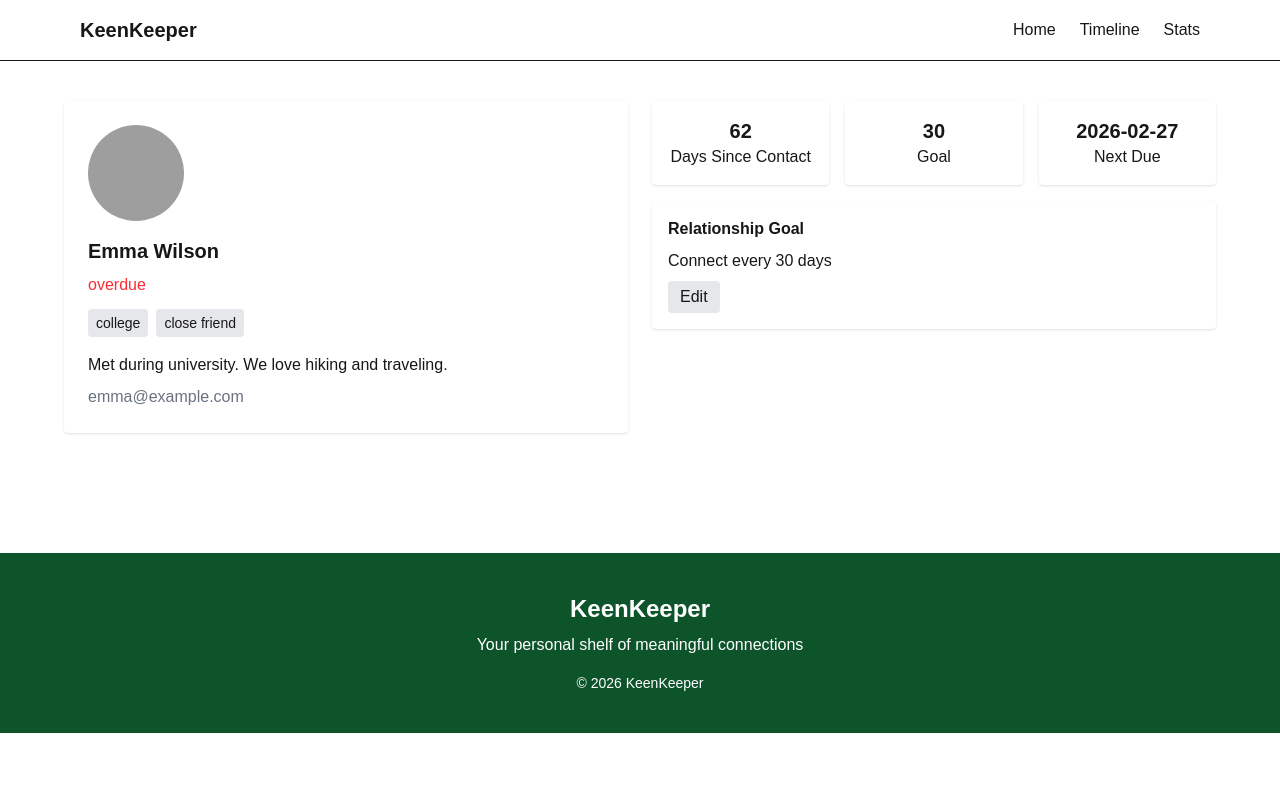
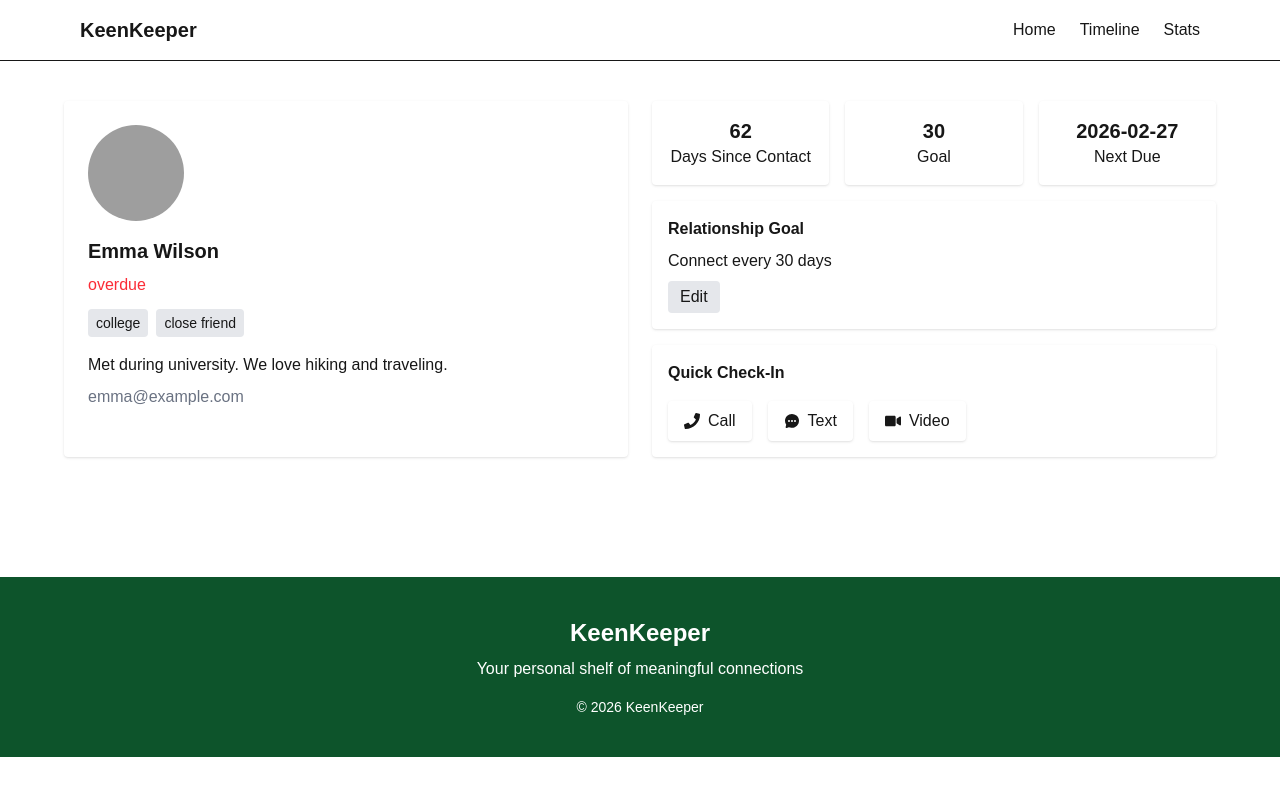
Before and after one commit to waliulnizu/keen-keeper, a Next.js app: page /friend/1 in a window 1280 px wide. Shown: the top 796 px of the page. Built offline with nearby package versions, Linux system fonts and the light colour scheme; grey boxes are pictures that could not be loaded.

Commit message:
added quick check-in buttons with react icon

```diff
--- a/package.json
+++ b/package.json
@@ -11,7 +11,8 @@
   "dependencies": {
     "next": "16.2.4",
     "react": "19.2.4",
-    "react-dom": "19.2.4"
+    "react-dom": "19.2.4",
+    "react-icons": "^5.6.0"
   },
   "devDependencies": {
     "@tailwindcss/postcss": "^4",
--- a/src/app/friend/[id]/page.jsx
+++ b/src/app/friend/[id]/page.jsx
@@ -2,6 +2,8 @@ import Navbar from "@/components/Navbar";
 import Footer from "@/components/Footer";
 import friends from "@/data/friends.json";
 import Image from "next/image";
+import { FaPhone, FaVideo } from "react-icons/fa";
+import { IoChatbubbleEllipses } from "react-icons/io5";
 
 const FriendDetails = async ({ params }) => {
   const { id } = await params;
@@ -74,20 +76,33 @@ const FriendDetails = async ({ params }) => {
             </div>
           </div>
           <div className="shadow p-4 rounded mt-4">
+            <h2 className="font-bold">Relationship Goal</h2>
 
-<h2 className="font-bold">
-Relationship Goal
-</h2>
+            <p className="mt-2">Connect every {friend.goal} days</p>
 
-<p className="mt-2">
-Connect every {friend.goal} days
-</p>
+            <button className="mt-2 bg-gray-200 px-3 py-1 rounded">Edit</button>
+          </div>
 
-<button className="mt-2 bg-gray-200 px-3 py-1 rounded">
-Edit
-</button>
+          <div className="shadow p-4 rounded mt-4">
+            <h2 className="font-bold">Quick Check-In</h2>
 
-</div>
+            <div className="flex gap-4 mt-4">
+              <button className="shadow px-4 py-2 rounded flex items-center gap-2">
+                <FaPhone />
+                Call
+              </button>
+
+              <button className="shadow px-4 py-2 rounded flex items-center gap-2">
+                <IoChatbubbleEllipses />
+                Text
+              </button>
+
+              <button className="shadow px-4 py-2 rounded flex items-center gap-2">
+                <FaVideo />
+                Video
+              </button>
+            </div>
+          </div>
         </div>
       </div>
 
```
Also changed, not shown: 1 other file (tests, documents, lock files or other folders).
